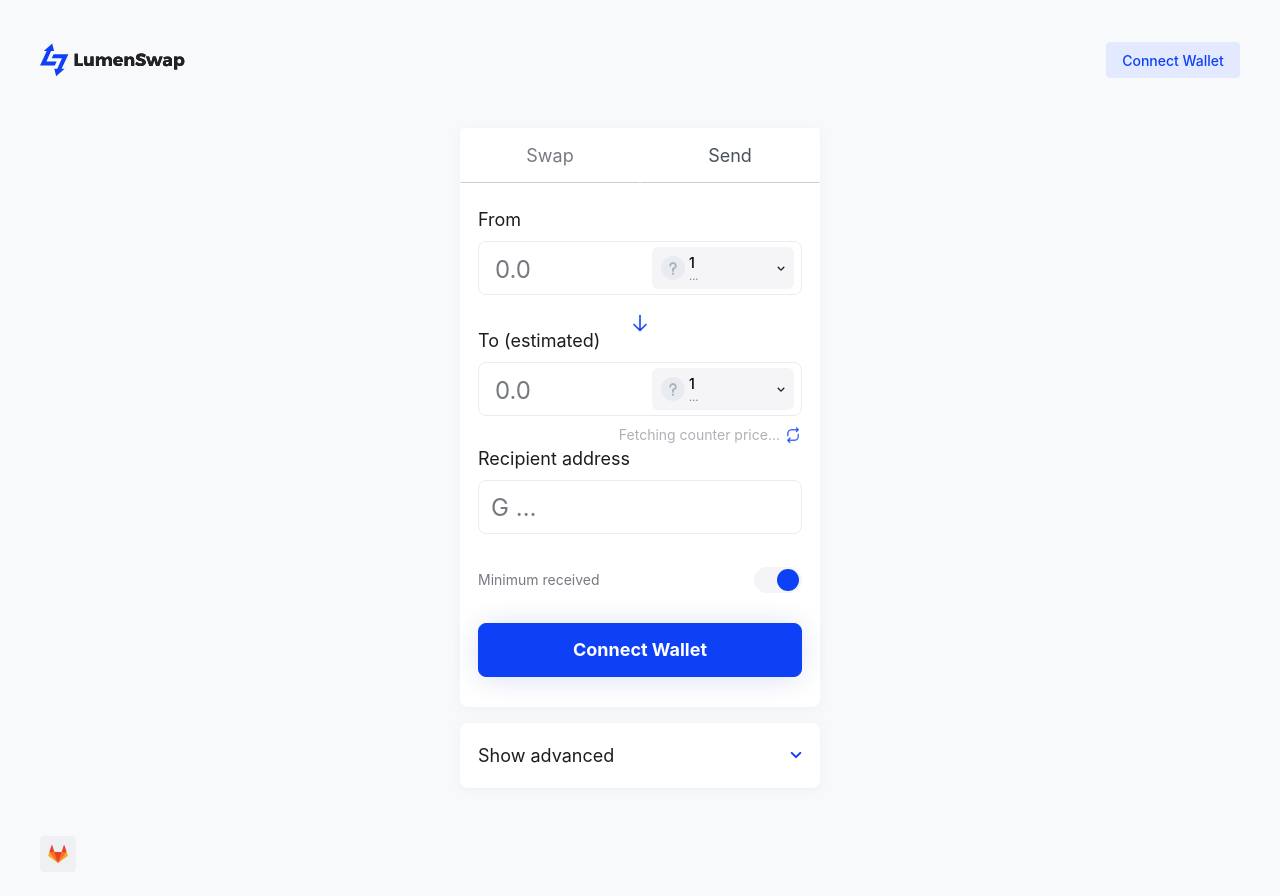
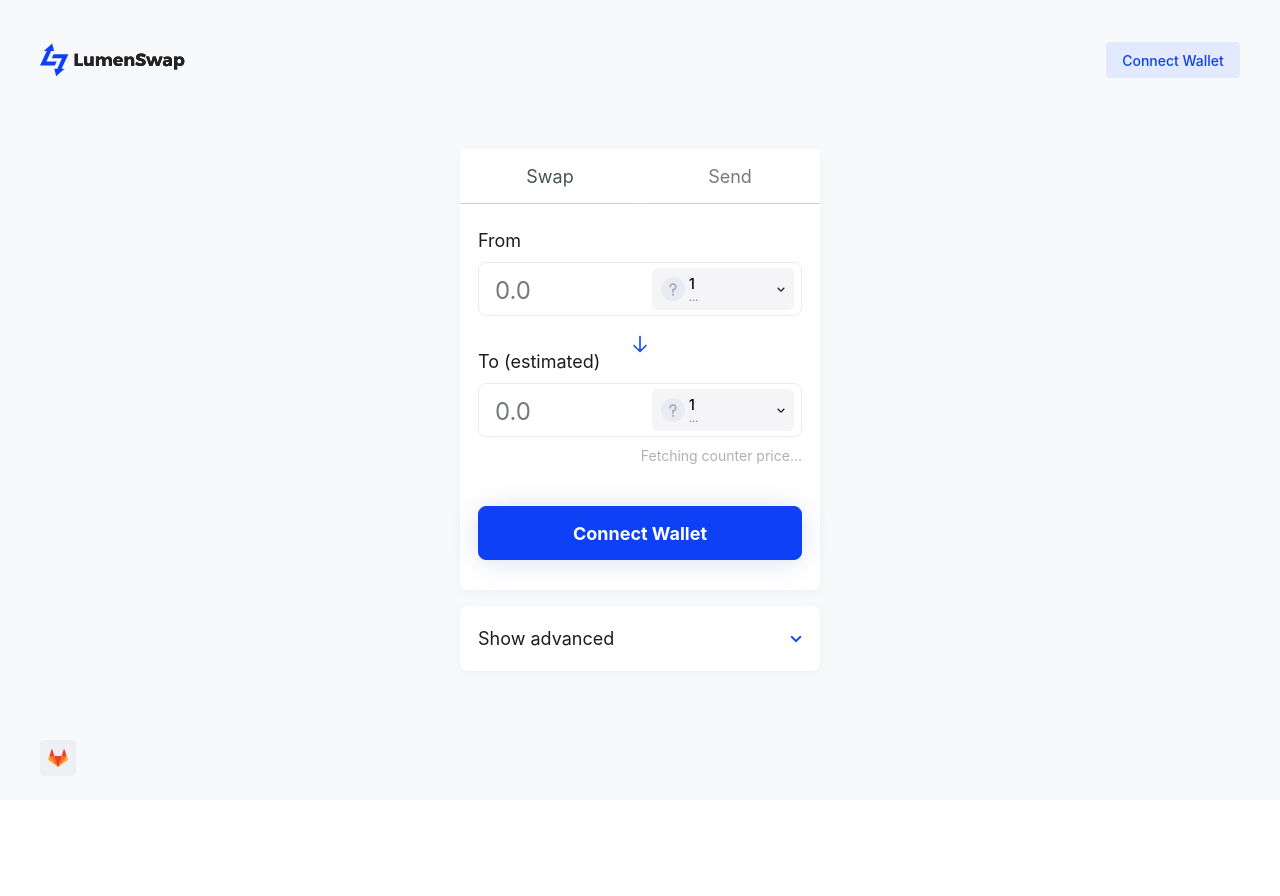
Before and after one commit to lumenswap/lumenswap.io, a React (Create React App) app: page /1/1 in a window 1280 px wide. After the commit the page ends 800 px from the top, so only its background shows below. Built offline with nearby package versions, Linux system fonts and the light colour scheme; a web font is replaced by a local one; what stellar-sdk would draw is missing.

Commit message:
change default tab

```diff
--- a/src/views/Exchange/index.js
+++ b/src/views/Exchange/index.js
@@ -7,7 +7,7 @@ import Send from './Send';
 import Advanced from './Advanced';
 
 const Exchange = () => {
-  const [activeTab, setActiveTab] = useState('send');
+  const [activeTab, setActiveTab] = useState('swap');
 
   const toggle = (tab) => {
     if (activeTab !== tab) setActiveTab(tab);
```
